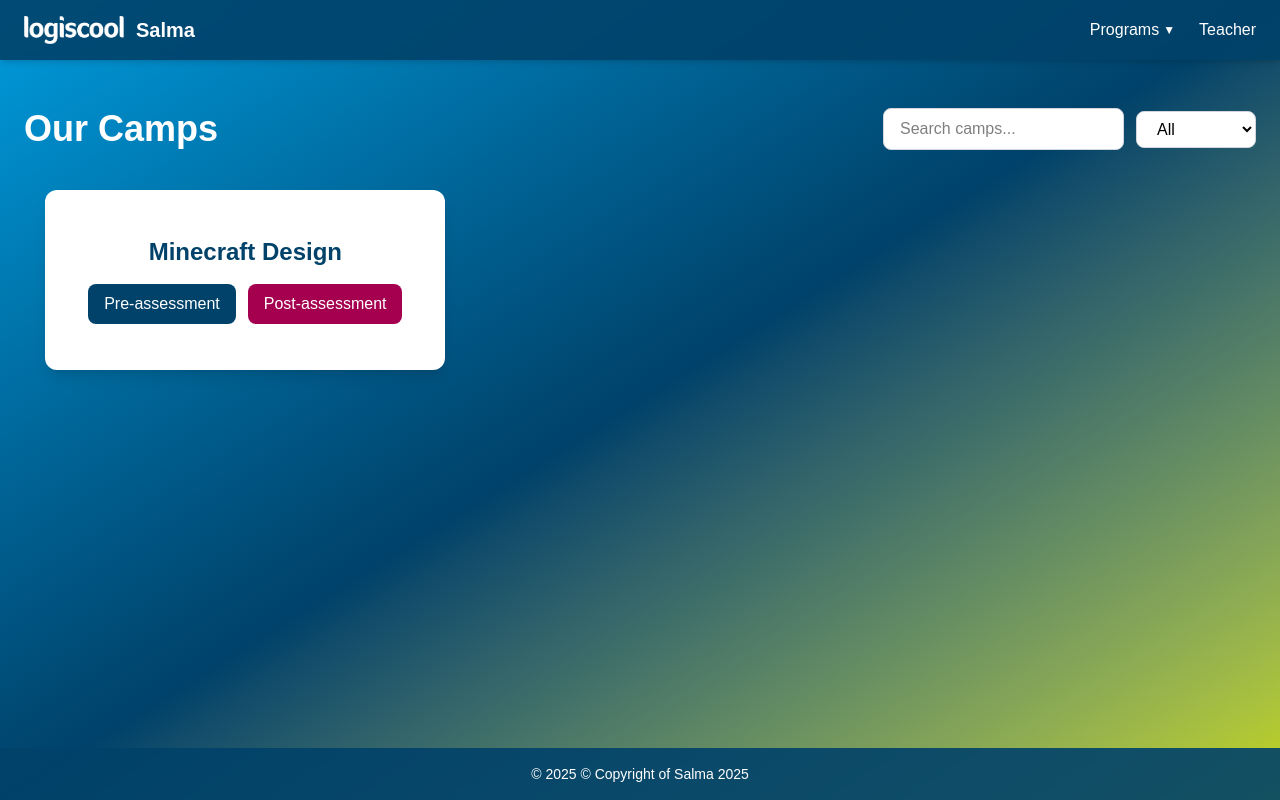
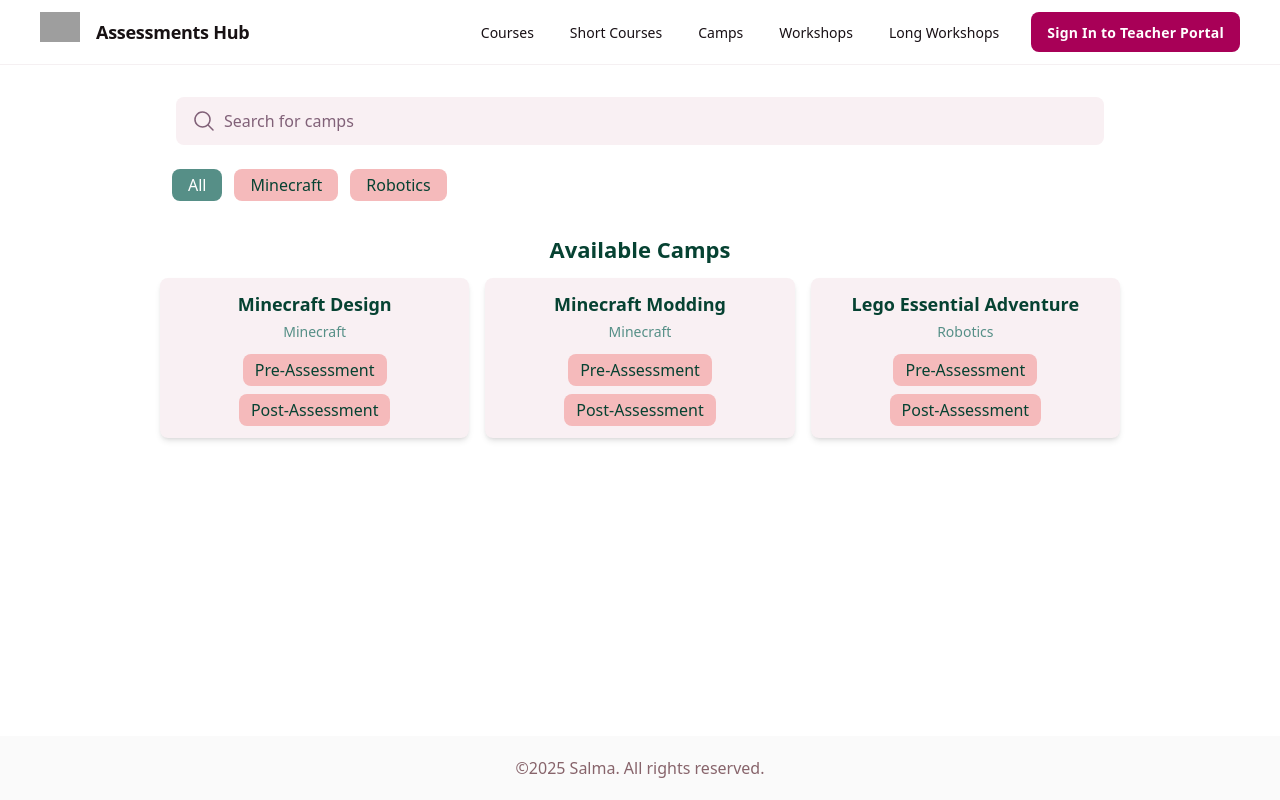
Before and after one commit to Salma-Eletreby/Assessment-Hub, a Next.js app: page /Logiscool/Programs/Camps in a window 1280 px wide. Built offline with nearby package versions, Linux system fonts and the light colour scheme; grey boxes are pictures that could not be loaded.

Commit message:
logiscool camps landing page done

```diff
--- a/pages/Logiscool/Programs/Camps.tsx
+++ b/pages/Logiscool/Programs/Camps.tsx
@@ -1,233 +1,199 @@
 "use client";
-import React, { useState, useEffect, useRef } from "react";
+import Head from "next/head";
+import React, { useState, useEffect } from "react";
 import { useRouter } from "next/router";
-import Image from "next/image"; // ✅ Import for logo
 
-// Navbar programs
-const programs = [
-  { title: "Camps", colors: ["#009cde", "#00b4f0"], link: "/Logiscool/Programs/Camps" },
-  { title: "Courses", colors: ["#a50050", "#d60070"], link: "/logiscool/courses" },
-  { title: "Short Courses", colors: ["#c4d600", "#e4f000"], link: "/logiscool/short-courses" },
-  { title: "One Day Workshops", colors: ["#009cde", "#00b4f0"], link: "/logiscool/one-day-workshops" },
-  { title: "Long Workshops", colors: ["#a50050", "#d60070"], link: "/logiscool/long-workshops" },
-];
+interface Question {
+  type: string;
+  question: string;
+  options?: string[];
+  answer?: string;
+  blanks?: { sentence: string; answer: string }[];
+  matches?: { term: string; description: string }[];
+}
 
-const Camps: React.FC = () => {
+interface Assessment {
+  id: string;
+  type: string;
+  questions: Question[];
+}
+
+interface Camp {
+  id: string;
+  name: string;
+  type: string;
+  assesments: Assessment[];
+}
+
+const CampsPage: React.FC = () => {
   const router = useRouter();
-  const [camps, setCamps] = useState<any[]>([]);
-  const [search, setSearch] = useState("");
-  const [filter, setFilter] = useState("All");
+  const [showDialog, setShowDialog] = useState(false);
+  const [password, setPassword] = useState("");
+  const [error, setError] = useState("");
 
-  // Dropdown + teacher modal
-  const [showDropdown, setShowDropdown] = useState(false);
-  const [showTeacherDialog, setShowTeacherDialog] = useState(false);
-  const [teacherPassword, setTeacherPassword] = useState("");
-  const [teacherError, setTeacherError] = useState("");
+  const [camps, setCamps] = useState<Camp[]>([]);
+  const [searchTerm, setSearchTerm] = useState("");
+  const [selectedType, setSelectedType] = useState("All");
 
-  const dropdownTimeout = useRef<NodeJS.Timeout | null>(null);
+  const programCategories = [
+    { title: "Courses", link: "" },
+    { title: "Short Courses", link: "" },
+    { title: "Camps", link: "Programs/Camps" },
+    { title: "Workshops", link: "" },
+    { title: "Long Workshops", link: "" },
+  ];
 
   useEffect(() => {
     fetch("/data/logiscool/camps.json")
       .then((res) => res.json())
-      .then((data) => setCamps(data))
+      .then((data: Camp[]) => setCamps(data))
       .catch((err) => console.error("Error loading camps:", err));
   }, []);
 
-  const handleTeacherAccess = () => {
-    if (teacherPassword === "teacher123") {
-      setTeacherPassword("");
-      setTeacherError("");
-      setShowTeacherDialog(false);
-      router.push("/teacher/dashboard");
+  const campTypes = ["All", ...Array.from(new Set(camps.map((c) => c.type)))];
+
+  const filteredCamps = camps.filter((camp) => {
+    const matchesSearch = camp.name.toLowerCase().includes(searchTerm.toLowerCase());
+    const matchesType = selectedType === "All" || camp.type.trim().toLowerCase() === selectedType.trim().toLowerCase();
+    return matchesSearch && matchesType;
+  });
+
+  const openDialog = () => {
+    setPassword("");
+    setError("");
+    setShowDialog(true);
+  };
+  const closeDialog = () => {
+    setPassword("");
+    setError("");
+    setShowDialog(false);
+  };
+  const handleAccess = () => {
+    if (password === "admin123") {
+      router.push("/educenter/assessments");
     } else {
-      setTeacherError("Incorrect password. Please try again.");
+      setError("Incorrect password. Please try again.");
     }
   };
 
-  const closeTeacherDialog = () => {
-    setShowTeacherDialog(false);
-    setTeacherPassword("");
-    setTeacherError("");
-  };
-
-  const filteredCamps = camps.filter((camp) => {
-    const matchesSearch = camp.name.toLowerCase().includes(search.toLowerCase());
-    const matchesFilter = filter === "All" || camp.type === filter;
-    return matchesSearch && matchesFilter;
-  });
-
   return (
-    <div className="flex flex-col min-h-screen bg-gradient-to-br from-[#009cde] via-[#00426a] to-[#c4d600] text-white">
-      {/* Navbar */}
-      <nav className="bg-[#00426a]/90 backdrop-blur-sm px-6 py-4 flex items-center justify-between shadow-md relative z-50">
-        {/* Left side: Salma + Logo */}
-        <div className="flex items-center gap-3">
-                    <Image
-            src="/whiteLogo.png"
-            alt="Logo"
-            width={100}
-            height={40}
-            className="cursor-pointer"
-            onClick={() => router.push("/Logiscool/Home")}
-          />
-          <h1
-            className="text-xl font-bold cursor-pointer hover:underline"
-            onClick={() => router.push("/")}
-          >
-            Salma
-          </h1>
-
+    <div className="relative flex min-h-screen flex-col bg-white overflow-x-hidden" style={{ fontFamily: 'Lexend, "Noto Sans", sans-serif' }}>
+      <Head>
+        <title>Camps</title>
+        <meta name="description" content="Logiscool Camps Page" />
+      </Head>
+      <header className="flex items-center justify-between whitespace-nowrap border-b border-solid border-b-[#f5f0f2] px-10 py-3">
+        <div className="flex items-center gap-3 sm:gap-4 text-[#171113] cursor-pointer" onClick={() => router.push("/")}>
+          <div className="size-8 sm:size-10">
+            <img src="https://img.icons8.com/?size=100&id=cGcRDueIKQkF&format=png&color=000000" alt="icon" width="48" height="48" />
+          </div>
+          <h2 className="text-base sm:text-lg font-bold leading-tight tracking-[-0.015em]">Assessments Hub</h2>
         </div>
-
-        <div className="flex items-center gap-6">
-          {/* Programs dropdown */}
-          <div
-            className="relative"
-            onMouseEnter={() => {
-              if (dropdownTimeout.current) clearTimeout(dropdownTimeout.current);
-              setShowDropdown(true);
-            }}
-            onMouseLeave={() => {
-              dropdownTimeout.current = setTimeout(() => {
-                setShowDropdown(false);
-              }, 200); // small delay so user can move mouse
-            }}
-          >
-            <button className="hover:underline font-medium flex items-center gap-1">
-              Programs
-              <span className="text-xs">▼</span>
-            </button>
-
-            {showDropdown && (
-              <div
-                className="absolute right-0 top-full mt-2 bg-white text-[#00426a] rounded shadow-lg z-[9999] max-h-60 overflow-y-auto min-w-[180px]"
-              >
-                {programs.map((p) => (
-                  <a
-                    key={p.title}
-                    href={p.link}
-                    className="block px-4 py-2 hover:bg-[#009cde]/30"
-                  >
-                    {p.title}
-                  </a>
+        <div className="flex flex-1 justify-end gap-8">
+          <div className="flex items-center gap-9">
+            {programCategories.map((item) => (
+              <a key={item.title} className="text-[#181015] text-sm font-medium leading-normal hover:underline" href={item.link}>
+                {item.title}
+              </a>
+            ))}
+          </div>
+          <button onClick={openDialog} className="flex min-w-[84px] max-w-[480px] cursor-pointer items-center justify-center overflow-hidden rounded-lg h-10 px-4 bg-[#a80057] text-white text-sm font-bold leading-normal tracking-[0.015em] hover:bg-[#900047] transition transform hover:scale-110 hover:shadow-2xl">
+            <span className="truncate">Sign In to Teacher Portal</span>
+          </button>
+        </div>
+      </header>
+      <main className="flex-1">
+        <div className="px-10 md:px-20 flex justify-center py-5">
+          <div className="flex flex-col max-w-[960px] w-full">
+            <div className="px-4 py-3">
+              <label className="flex flex-col min-w-40 h-12 w-full">
+                <div className="flex w-full flex-1 items-stretch rounded-lg h-full">
+                  <div className="text-[#816178] flex border-none bg-[#f9f0f3] items-center justify-center pl-4 rounded-l-lg border-r-0">
+                    <svg xmlns="http://www.w3.org/2000/svg" width="24px" height="24px" fill="currentColor" viewBox="0 0 256 256">
+                      <path d="M229.66,218.34l-50.07-50.06a88.11,88.11,0,1,0-11.31,11.31l50.06,50.07a8,8,0,0,0,11.32-11.32ZM40,112a72,72,0,1,1,72,72A72.08,72.08,0,0,1,40,112Z"></path>
+                    </svg>
+                  </div>
+                  <input type="text" placeholder="Search for camps" value={searchTerm} onChange={(e) => setSearchTerm(e.target.value)} className="form-input flex w-full min-w-0 flex-1 resize-none overflow-hidden rounded-lg text-[#181116] focus:outline-0 focus:ring-0 border-none bg-[#f9f0f3] focus:border-none h-full placeholder:text-[#816178] px-4 rounded-l-none border-l-0 pl-2 text-base font-normal leading-normal" />
+                </div>
+              </label>
+            </div>
+            <div className="flex gap-3 p-3 flex-wrap pr-4">
+              {campTypes.map((type) => (
+                <button
+                  key={type}
+                  onClick={() => setSelectedType(type)}
+                  className={`flex h-8 items-center gap-x-2 rounded-lg px-4 font-medium
+                  ${selectedType === type ? "bg-[#568F87] text-white" : "bg-[#F5BABB] text-[#064232]"}
+                  hover:scale-105 hover:shadow-md transition transform`}
+                >
+                  {type}
+                </button>
+              ))}
+            </div>
+            <h2 className="text-[#064232] text-[22px] font-bold px-4 pb-3 pt-5 text-center">Available Camps</h2>
+            {filteredCamps.length === 0 ? (
+              <div className="text-[#064232] flex flex-col items-center gap-6 px-4 py-6">
+                <div
+                  className="bg-center bg-no-repeat aspect-video bg-cover rounded-lg w-full max-w-[360px]"
+                  style={{
+                    backgroundImage: "url('https://lh3.googleusercontent.com/aida-public/AB6AXuAhSGOTnSSitXqSUGcl-VK8DH-TFoNcVakyBaHwNdkHlwr9avpp1kcFcwx11_uYAC0MHFWyt_EhcX9u5gpInecDytHyoaoA-BW7qMXeyGUVjCN2aG50Dqp3crvH71CLsSXcsT2VTOAeCXOpQ4hhFOZvowUyJgnxO52uAg7wjOGgz3aGRAj70KeVNCY_NzQM7N_AabCEHxUoF2A42Hn51n7y202iv1Yp6IZ7L3QIgJIvhNbCRV5FuabbIxkOreNNqRH0Hx0VlpfCInk')",
+                  }}
+                />
+                <div className="flex max-w-[480px] flex-col items-center gap-2">
+                  <p className="text-lg font-bold text-center">No Camps Available</p>
+                  <p className="text-sm text-center">Currently, there are no camps available that fit your search</p>
+                </div>
+              </div>
+            ) : (
+              <div className="grid grid-cols-1 sm:grid-cols-2 md:grid-cols-3 gap-4">
+                {filteredCamps.map((camp) => (
+                  <div key={camp.id} className="rounded-lg bg-[#f9f0f3] p-3 shadow-md hover:shadow-lg transform hover:scale-[1.02] transition flex flex-col justify-between">
+                    <div className="flex flex-col items-center gap-1 text-center">
+                      <p className="text-[#064232] text-lg font-bold">{camp.name}</p>
+                      <p className="text-[#568F87] text-sm font-medium">{camp.type}</p>
+                    </div>
+                    <div className="flex flex-col sm:flex-row sm:justify-center gap-2 mt-3 flex-wrap">
+                      {camp.assesments.map((a) => (
+                        <button key={a.id} onClick={() => router.push(`/educenter/assessments/${camp.id}/${a.id}`)} className="flex min-w-[84px] items-center justify-center rounded-lg h-8 px-3 bg-[#F5BABB] text-[#064232] font-medium hover:bg-[#568F87] hover:text-white transition transform hover:scale-105">
+                          {a.type === "pre" ? "Pre-Assessment" : "Post-Assessment"}
+                        </button>
+                      ))}
+                    </div>
+                  </div>
                 ))}
               </div>
             )}
           </div>
+        </div>
+        {showDialog && (
+          <div className="fixed inset-0 flex items-center justify-center bg-black/70 z-50">
+            <div className="bg-white text-[#a80057] p-6 rounded-lg shadow-xl w-80 text-center animate-fadeIn">
+              <button className="absolute top-2 right-2 text-gray-500 hover:text-gray-700 font-bold text-lg" onClick={closeDialog}>
+                ×
+              </button>
 
-          {/* Teacher */}
-          <button
-            onClick={() => {
-              setTeacherPassword("");
-              setTeacherError("");
-              setShowTeacherDialog(true);
-            }}
-            className="hover:underline font-medium"
-          >
-            Teacher
-          </button>
+              <h3 className="text-xl font-semibold mb-4">Enter Password</h3>
+              <input type="password" value={password} onChange={(e) => setPassword(e.target.value)} placeholder="Password" className="w-full px-3 py-2 border rounded mb-4 focus:ring focus:ring-[#a80057] outline-none" />
+              {error && <p className="text-red-600 text-sm mb-2">{error}</p>}
+              <div className="flex justify-center gap-4 mt-2">
+                <button onClick={handleAccess} className="bg-[#a80057] text-white px-4 py-2 rounded-lg hover:bg-[#910046] transition transform hover:scale-105">
+                  Submit
+                </button>
+                <button onClick={closeDialog} className="bg-gray-200 px-4 py-2 rounded-lg hover:bg-gray-300 transition">
+                  Cancel
+                </button>
+              </div>
+            </div>
+          </div>
+        )}
+      </main>
+      <footer className="flex justify-center bg-[#fafafa]">
+        <div className="flex flex-col gap-6 px-5 py-5 text-center">
+          <p className="text-[#87646b] text-base">©2025 Salma. All rights reserved.</p>
         </div>
-      </nav>
-      {/* --- rest of your code unchanged --- */}
-
-      {/* Main */}
-      <main className="flex-grow px-6 py-12 max-w-7xl mx-auto w-full">
-        {/* Header + Search + Filter */}
-        <div className="flex flex-col sm:flex-row sm:items-center sm:justify-between mb-8 gap-4">
-          <h2 className="text-4xl font-bold">Our Camps</h2>
-
-          <div className="flex flex-col sm:flex-row gap-3 sm:items-center">
-            <input
-              type="text"
-              placeholder="Search camps..."
-              value={search}
-              onChange={(e) => setSearch(e.target.value)}
-              className="px-4 py-2 rounded-lg border border-gray-300 text-black focus:outline-none focus:ring-2 focus:ring-[#009cde] bg-white"
-            />
-            <select
-              value={filter}
-              onChange={(e) => setFilter(e.target.value)}
-              className="px-4 py-2 rounded-lg border border-gray-300 text-black focus:outline-none focus:ring-2 focus:ring-[#009cde] bg-white"
-            >
-              <option value="All">All</option>
-              {[...new Set(camps.map((c) => c.type))].map((type) => (
-                <option key={type} value={type}>
-                  {type}
-                </option>
-              ))}
-            </select>
-          </div>
-        </div>
-
-        {/* Camp cards */}
-{/* Camp cards */}
-<div className="grid grid-cols-1 sm:grid-cols-2 lg:grid-cols-3 gap-8 place-items-center m-10">
-  {filteredCamps.map((camp) => (
-    <div
-      key={camp.id}
-      className="relative w-100 h-45 rounded-xl shadow-lg overflow-hidden transform transition-all duration-300 bg-white text-[#00426a]
-                 hover:scale-105 hover:border-2 hover:border-gray-400"
-    >
-      <div className="relative z-10 flex flex-col items-center justify-center h-full text-center px-4">
-        <h3 className="text-2xl font-semibold mb-4">{camp.name}</h3>
-        <div className="flex gap-3">
-          <a
-            href={`/Logiscool/Tests/${camp.id}/pre`}
-            className="bg-[#00426a] text-white px-4 py-2 rounded-lg font-medium hover:bg-[#002d4a] hover:shadow-lg transition whitespace-nowrap"
-          >
-            Pre-assessment
-          </a>
-          <a
-            href={`/Logiscool/Tests/${camp.id}/post`}
-            className="bg-[#a50050] text-white px-4 py-2 rounded-lg font-medium hover:bg-[#7a003c] hover:shadow-lg transition whitespace-nowrap"
-          >
-            Post-assessment
-          </a>
-        </div>
-      </div>
-    </div>
-  ))}
-</div>
-
-
-      </main>
-
-      {/* Teacher modal */}
-      {showTeacherDialog && (
-        <div className="fixed inset-0 flex items-center justify-center bg-black/40 z-[9999]">
-          <div className="bg-white text-[#00426a] p-6 rounded-lg shadow-xl w-80 text-center relative">
-            <button
-              onClick={closeTeacherDialog}
-              className="absolute top-2 right-2 text-gray-500 hover:text-black"
-            >
-              ✕
-            </button>
-
-            <h2 className="text-xl font-bold mb-4">Teacher Access</h2>
-            <input
-              type="password"
-              placeholder="Enter password"
-              value={teacherPassword}
-              onChange={(e) => setTeacherPassword(e.target.value)}
-              className="border p-2 rounded w-full mb-3 focus:outline-none focus:ring-2 focus:ring-[#009cde]"
-            />
-            {teacherError && <p className="text-red-600 text-sm mb-3">{teacherError}</p>}
-            <button
-              onClick={handleTeacherAccess}
-              className="w-full bg-[#009cde] text-white py-2 rounded-lg font-medium hover:bg-[#007fb3] transition"
-            >
-              Enter
-            </button>
-          </div>
-        </div>
-      )}
-
-      {/* Footer */}
-      <footer className="bg-[#00426a]/90 text-center py-4 mt-auto">
-        <p className="text-sm">&copy; {new Date().getFullYear()} © Copyright of Salma 2025</p>
       </footer>
     </div>
   );
 };
 
-export default Camps;
+export default CampsPage;
--- a/public/data/logiscool/camps.json
+++ b/public/data/logiscool/camps.json
@@ -83,5 +83,175 @@
         "questions": []
       }
     ]
+  },
+    {
+    "id": "4ba037df-1b08-4327-90d6-183af02043f2",
+    "name": "Minecraft Modding",
+    "type": "Minecraft",
+    "assesments": [
+      {
+        "id": "M-13",
+        "type": "pre",
+        "questions": [
+          {
+            "type": "mcq",
+            "question": "Which of the following is an example of a cause-and-effect relationship in games?",
+            "options": [
+              "Changing the game resolution",
+              "A button opens a door",
+              "Saving the game",
+              "Adjusting the volume"
+            ],
+            "answer": "A button opens a door"
+          },
+          {
+            "type": "mcq",
+            "question": "What is the main purpose of using a grid in design or game planning?",
+            "options": [
+              "To make things look colorful",
+              "To help measure and place objects accurately",
+              "To speed up the game",
+              "To test character movement"
+            ],
+            "answer": "To help measure and place objects accurately"
+          },
+          {
+            "type": "mcq",
+            "question": "In a story-based game, the setting is:",
+            "options": [
+              "The main enemy",
+              "The player’s skill level",
+              "The place where the story happens",
+              "The controls menu"
+            ],
+            "answer": "The place where the story happens"
+          },
+          {
+            "type": "fill-in",
+            "question": "Fill in the blanks",
+            "blanks": [
+              {
+                "sentence": "In digital design, scale helps decide how big and where things are placed.",
+                "answer": "scale"
+              },
+              {
+                "sentence": "A trigger is something that causes an action or response in a game.",
+                "answer": "trigger"
+              },
+              {
+                "sentence": "In storytelling, a character is someone who takes action or makes choices in the plot.",
+                "answer": "character"
+              }
+            ]
+          },
+          {
+            "type": "match",
+            "question": "Match the Term",
+            "matches": [
+              { "term": "Obstacle", "description": "A barrier or challenge in a game" },
+              { "term": "Dialogue", "description": "Text or speech used for storytelling" },
+              { "term": "Timer", "description": "Tracks time during gameplay" },
+              { "term": "Perspective", "description": "The view or angle from which you see a game" },
+              { "term": "Inventory", "description": "A collection of items a player holds" }
+            ]
+          },
+          {
+            "type": "open",
+            "question": "Why is it important to plan a story or theme before designing a game?",
+            "answer": "Planning a story or theme helps you decide what your game will be about. It gives you a clear idea of what the characters should do, what the world should look like, and what challenges the player will face. With a good plan, your game feels more fun, creative, and makes more sense to people who play it."
+          }
+        ]
+      },
+      {
+        "id": "M-14",
+        "type": "post",
+        "questions": []
+      }
+    ]
+  },
+      {
+    "id": "8d015d5a-6e5d-4455-a44e-2dd639206736",
+    "name": "Lego Essential Adventure",
+    "type": "Robotics",
+    "assesments": [
+      {
+        "id": "M-21",
+        "type": "pre",
+        "questions": [
+          {
+            "type": "mcq",
+            "question": "Which of the following is an example of a cause-and-effect relationship in games?",
+            "options": [
+              "Changing the game resolution",
+              "A button opens a door",
+              "Saving the game",
+              "Adjusting the volume"
+            ],
+            "answer": "A button opens a door"
+          },
+          {
+            "type": "mcq",
+            "question": "What is the main purpose of using a grid in design or game planning?",
+            "options": [
+              "To make things look colorful",
+              "To help measure and place objects accurately",
+              "To speed up the game",
+              "To test character movement"
+            ],
+            "answer": "To help measure and place objects accurately"
+          },
+          {
+            "type": "mcq",
+            "question": "In a story-based game, the setting is:",
+            "options": [
+              "The main enemy",
+              "The player’s skill level",
+              "The place where the story happens",
+              "The controls menu"
+            ],
+            "answer": "The place where the story happens"
+          },
+          {
+            "type": "fill-in",
+            "question": "Fill in the blanks",
+            "blanks": [
+              {
+                "sentence": "In digital design, scale helps decide how big and where things are placed.",
+                "answer": "scale"
+              },
+              {
+                "sentence": "A trigger is something that causes an action or response in a game.",
+                "answer": "trigger"
+              },
+              {
+                "sentence": "In storytelling, a character is someone who takes action or makes choices in the plot.",
+                "answer": "character"
+              }
+            ]
+          },
+          {
+            "type": "match",
+            "question": "Match the Term",
+            "matches": [
+              { "term": "Obstacle", "description": "A barrier or challenge in a game" },
+              { "term": "Dialogue", "description": "Text or speech used for storytelling" },
+              { "term": "Timer", "description": "Tracks time during gameplay" },
+              { "term": "Perspective", "description": "The view or angle from which you see a game" },
+              { "term": "Inventory", "description": "A collection of items a player holds" }
+            ]
+          },
+          {
+            "type": "open",
+            "question": "Why is it important to plan a story or theme before designing a game?",
+            "answer": "Planning a story or theme helps you decide what your game will be about. It gives you a clear idea of what the characters should do, what the world should look like, and what challenges the player will face. With a good plan, your game feels more fun, creative, and makes more sense to people who play it."
+          }
+        ]
+      },
+      {
+        "id": "M-22",
+        "type": "post",
+        "questions": []
+      }
+    ]
   }
 ]
```
Also changed, not shown: pages/Logiscool/Home.tsx (+7 -2 lines).
